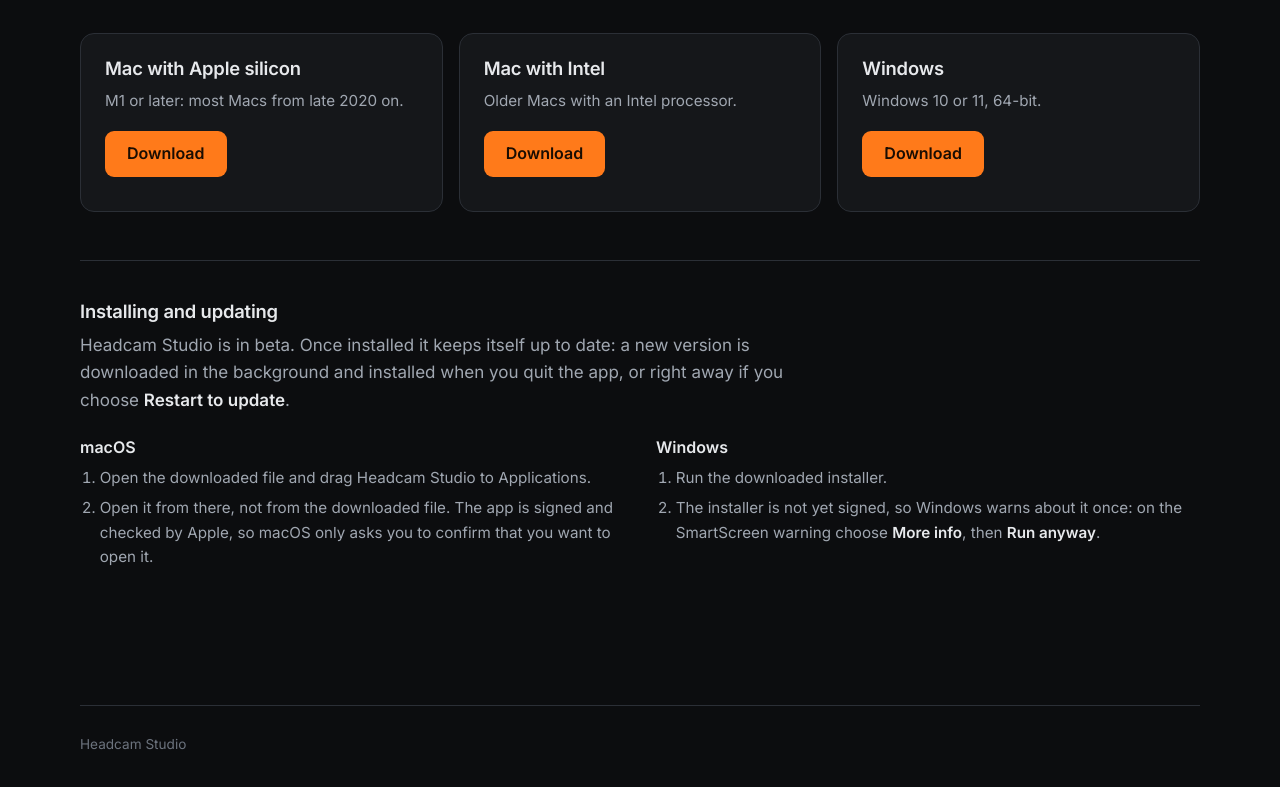
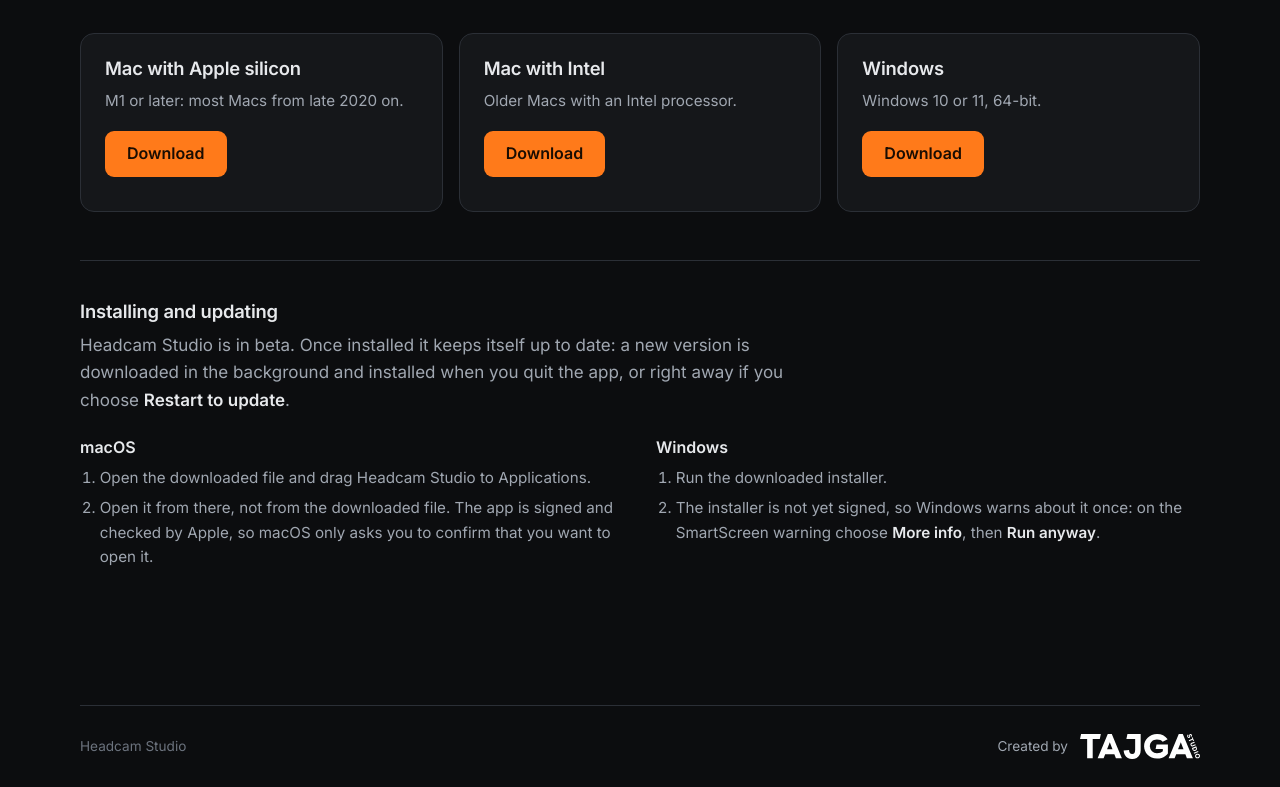
Before and after one commit to ludvigeriksson/headcam-studio-releases, a plain HTML site: page index.html in a window 1280 px wide. Shown: the part 4842-5629 px from the top of the page. Drawn offline with Linux system fonts and the light colour scheme; no server answers.

Commit message:
feat: add Tajga Studio attribution

```diff
--- a/index.html
+++ b/index.html
@@ -3,6 +3,7 @@
   <head>
     <meta charset="utf-8" />
     <meta name="viewport" content="width=device-width, initial-scale=1" />
+    <meta name="author" content="Tajga Studio" />
     <title>Headcam Studio — your race on video, with the map and the numbers</title>
     <meta
       name="description"
@@ -301,8 +302,14 @@
     </main>
 
     <footer class="wrap footer">
-      <span>Headcam Studio</span>
-      <span id="footer-version"></span>
+      <div class="footer-product">
+        <span>Headcam Studio</span>
+        <span id="footer-version"></span>
+      </div>
+      <a class="creator-credit" href="https://tajgastudio.com/">
+        <span>Created by</span>
+        <img src="assets/tajga-logo-white.svg" alt="Tajga Studio" width="120" height="25" />
+      </a>
     </footer>
   </body>
 </html>
--- a/styles.css
+++ b/styles.css
@@ -413,6 +413,8 @@
 
 .footer {
   display: flex;
+  flex-wrap: wrap;
+  align-items: center;
   justify-content: space-between;
   gap: 16px;
   margin-top: clamp(72px, 11vw, 136px);
@@ -420,6 +422,32 @@
   border-top: 1px solid var(--line);
   color: var(--ink-faint);
   font-size: 0.85rem;
+}
+
+.footer-product {
+  display: flex;
+  flex-direction: column;
+  gap: 4px;
+}
+
+#footer-version:empty {
+  display: none;
+}
+
+.creator-credit {
+  display: inline-flex;
+  align-items: center;
+  gap: 12px;
+  color: var(--ink-muted);
+  text-decoration: none;
+}
+
+.creator-credit:hover {
+  color: var(--ink);
+}
+
+.creator-credit img {
+  width: 120px;
 }
 
 [hidden] {
```
Also changed, not shown: assets/tajga-logo-white.svg (added), 2 other files.
